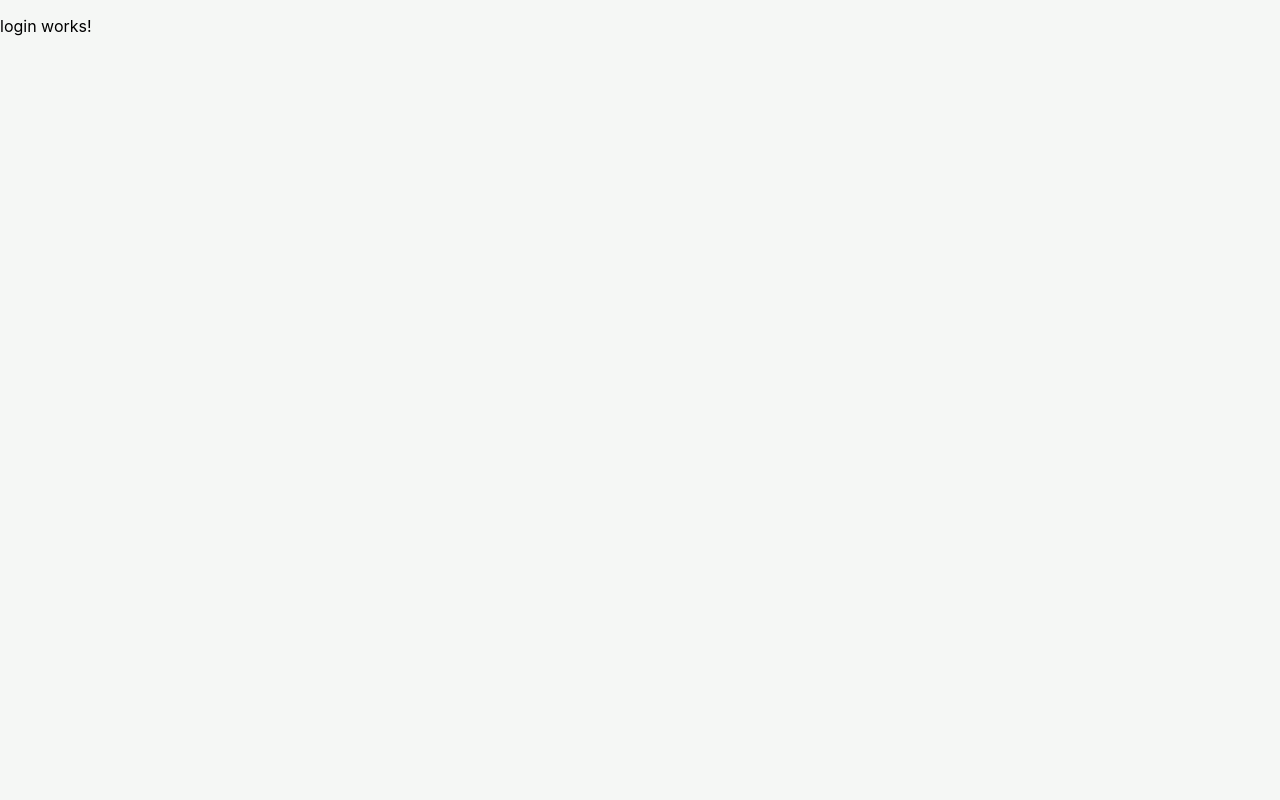
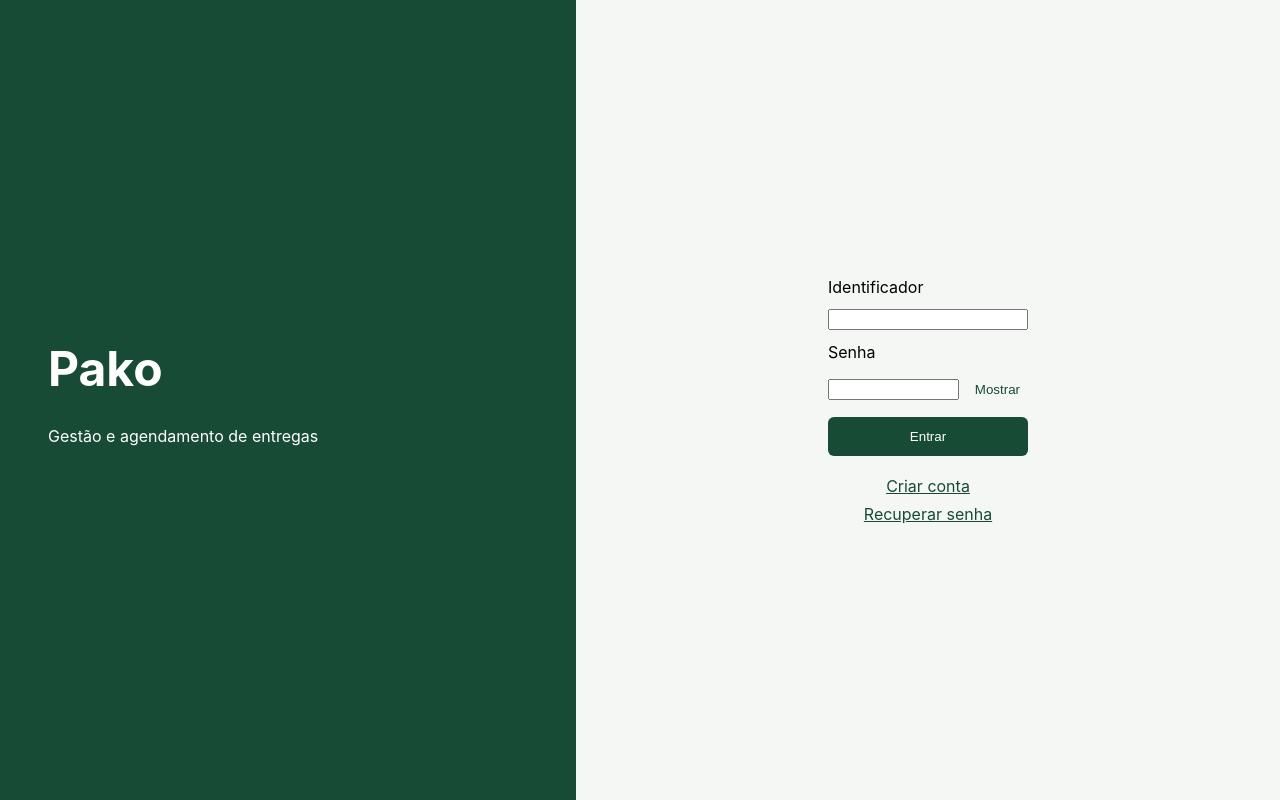
Before and after one commit to cunha454/pako, an Angular app in the folder pako-frontend/: page /login in a window 1280 px wide. Built offline with nearby package versions, Linux system fonts and the light colour scheme.

Commit message:
feat: criado tela de login

```diff
--- /dev/null
+++ b/pako-frontend/src/app/layouts/auth-layout/auth-layout.css
@@ -0,0 +1,52 @@
+
+.auth-layout {
+  display: flex;
+  min-height: 100dvh;
+  background: #f5f7f5;
+  font-family: Inter, Arial, sans-serif;
+}
+
+.auth-brand {
+  width: 45%;
+  background: #174b35;
+  color: white;
+  display: flex;
+  flex-direction: column;
+  justify-content: center;
+  padding: 48px;
+}
+
+.auth-brand h1 {
+  font-size: 48px;
+  margin: 0 0 12px;
+}
+
+.auth-content {
+  flex: 1;
+  display: flex;
+  align-items: center;
+  justify-content: center;
+  padding: 32px;
+  min-width: 0;
+}
+
+@media (max-width: 768px) {
+  .auth-layout {
+    flex-direction: column;
+  }
+
+  .auth-brand {
+    width: 100%;
+    box-sizing: border-box;
+    padding: 28px 24px;
+  }
+
+  .auth-brand h1 {
+    font-size: 30px;
+  }
+
+  .auth-content {
+    align-items: flex-start;
+    padding: 32px 20px;
+  }
+}
--- /dev/null
+++ b/pako-frontend/src/app/layouts/auth-layout/auth-layout.html
@@ -0,0 +1,10 @@
+<div class="auth-layout">
+  <aside class="auth-brand">
+    <h1>Pako</h1>
+    <p>Gestão e agendamento de entregas</p>
+  </aside>
+
+  <main class="auth-content">
+    <router-outlet></router-outlet>
+  </main>
+</div>
--- a/pako-frontend/src/app/pages/login/login.css
+++ b/pako-frontend/src/app/pages/login/login.css
@@ -0,0 +1,46 @@
+.login-form{
+    display: flex;
+    flex-direction: column;
+    gap: 12px;
+    width: 200px;
+    max-width: 400px;
+    box-sizing: border-box;
+}
+
+.input-container {
+    display: flex;
+    align-items: center;
+    gap: 8px;
+    width: 100%;
+}
+
+.input-container input {
+    flex: 1;
+    min-width: 0;
+}
+
+.btn-senha{
+    background-color: transparent;
+    color: var(--cor-primaria);
+    border: 0;
+    cursor: pointer;
+    padding: 8px;
+}
+
+.btn-senha:focus-visible {
+    outline: 2px solid var(--cor-primaria);
+    outline-offset: 2px;
+    border-radius: var(--raio-padrao);
+}
+
+.links{
+    display: flex;
+    flex-direction: column;
+    align-items: center;
+    gap: 8px;
+    padding-top: 20px;
+}
+
+.links a{
+    color: var(--cor-primaria);
+}
--- a/pako-frontend/src/app/pages/login/login.html
+++ b/pako-frontend/src/app/pages/login/login.html
@@ -1 +1,29 @@
-<p>login works!</p>
+<form [formGroup]="login" (ngSubmit)="onSubmit()" class="login-form">
+    <label for="user">Identificador</label>
+    <div class="input-container">
+        <input type="text" id="user" formControlName="identificador">
+    </div>
+    @if (login.controls.identificador.touched){
+        @if (login.controls.identificador.hasError('required')){
+            <p>Informe seu e-mail, CPF ou CNPJ</p>
+        } @else if (login.controls.identificador.hasError('identificadorInvalido')) {
+            <p>Identificador inválido</p>
+        }
+    }
+    <label for="senha">Senha</label>
+    <div class="input-container">
+        <input [type]="senhaVisivel ? 'text' : 'password'" id="senha" formControlName="senha">
+        <button class="btn-senha" (click)="alterarSenha()" type="button">{{senhaVisivel  ? 'Ocultar' : 'Mostrar'}}</button>
+    </div>
+    @if (login.controls.senha.invalid && login.controls.senha.touched){
+        <p>Informe sua senha</p>
+    }
+    <button type="submit" class="btn-primary">Entrar</button>
+    @if (mostrarAviso){
+        <p>O acesso estará disponível após a integração do sistema.</p>
+    }
+</form>
+<div class="links">
+    <a routerLink="/cadastro">Criar conta</a>
+    <a routerLink="/recuperar-senha">Recuperar senha</a>
+</div>
--- a/pako-frontend/src/app/pages/login/login.ts
+++ b/pako-frontend/src/app/pages/login/login.ts
@@ -1,9 +1,56 @@
 import { Component } from '@angular/core';
+import { AbstractControl, FormControl, FormGroup, ReactiveFormsModule, ValidationErrors, Validators } from '@angular/forms';
+import { RouterLink } from '@angular/router';
 
 @Component({
   selector: 'app-login',
-  imports: [],
+  imports: [ReactiveFormsModule, RouterLink],
   templateUrl: './login.html',
   styleUrl: './login.css',
 })
-export class Login {}
+export class Login {
+  login = new FormGroup({
+    identificador: new FormControl('', [Validators.required, validarIdentificador]),
+    senha: new FormControl('', Validators.required)
+  });
+
+  onSubmit(){
+    if (this.login.valid){
+      console.log("Sucesso")
+      this.mostrarAviso = true
+    } else {
+      console.log("Falha, existem campos inválidos")
+      this.login.markAllAsTouched()
+    }
+  }
+
+  senhaVisivel = false
+
+  alterarSenha(){
+    this.senhaVisivel = !this.senhaVisivel
+  }
+
+  mostrarAviso = false
+}
+
+function validarIdentificador(control: AbstractControl): ValidationErrors | null{
+  const valor = String(control.value ?? '')
+
+  if (valor.includes('@')){
+    if (Validators.email(control) === null){
+      return null;
+    } else {
+      return {identificadorInvalido: true};
+    }
+  }
+
+    const padraoCPF = /^(\d{11}|\d{3}\.\d{3}\.\d{3}-\d{2})$/;
+    const padraoCNPJ = /^(\d{14}|\d{2}\.\d{3}\.\d{3}\/\d{4}-\d{2})$/;
+
+    if (padraoCPF.test(valor) || padraoCNPJ.test(valor)){
+      return null;
+    } else {
+      return { identificadorInvalido: true };
+    }
+
+}
--- /dev/null
+++ b/pako-frontend/src/app/pages/recuperar-senha/recuperar-senha.html
@@ -0,0 +1 @@
+<p>recuperar-senha works!</p>
--- a/pako-frontend/src/index.html
+++ b/pako-frontend/src/index.html
@@ -2,7 +2,7 @@
 <html lang="en">
 <head>
   <meta charset="utf-8">
-  <title>PakoFrontend</title>
+  <title>Pako</title>
   <base href="/">
   <meta name="viewport" content="width=device-width, initial-scale=1">
   <link rel="icon" type="image/x-icon" href="favicon.ico">
```
Also changed, not shown: pako-frontend/src/app/app.routes.ts (+14 -2 lines), pako-frontend/src/app/layouts/auth-layout/auth-layout.ts (added, +10 -0 lines), pako-frontend/src/app/pages/recuperar-senha/recuperar-senha.ts (added, +9 -0 lines), pako-frontend/src/app/pages/recuperar-senha/recuperar-senha.css (added).
